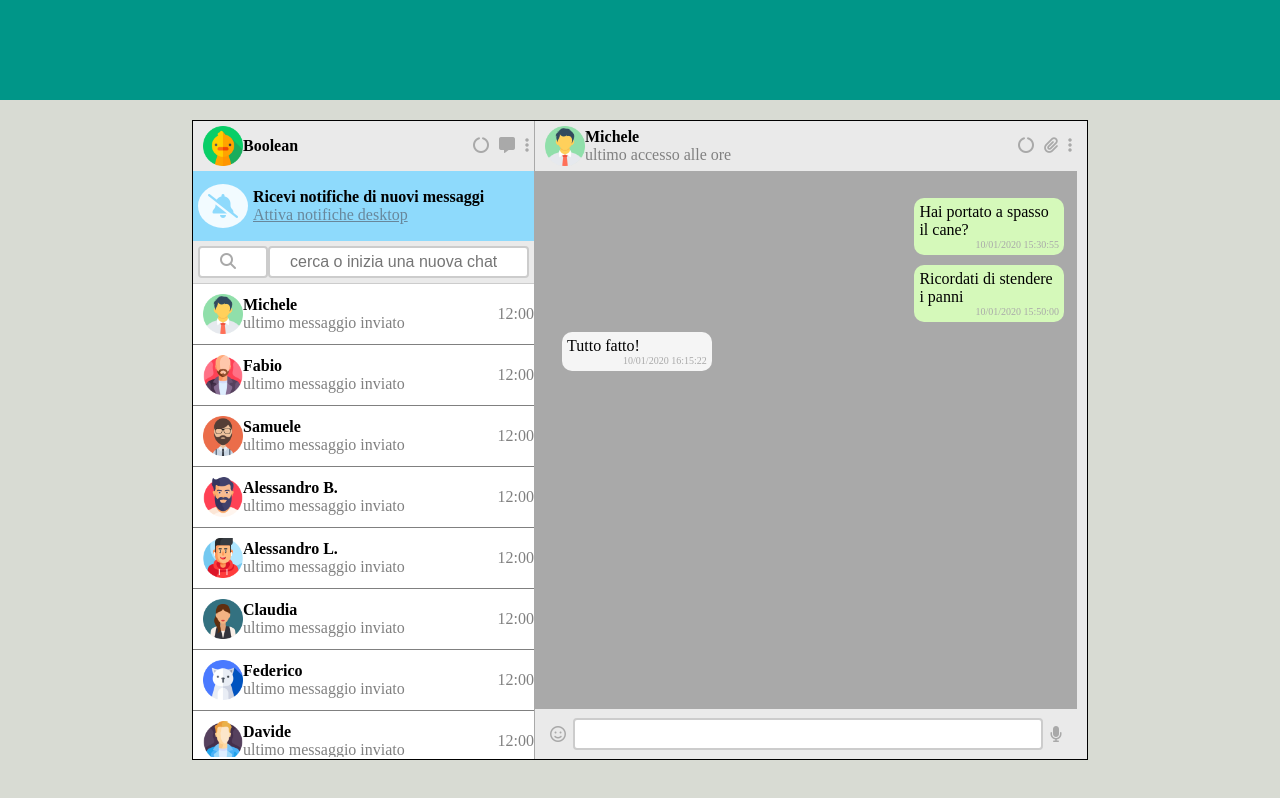
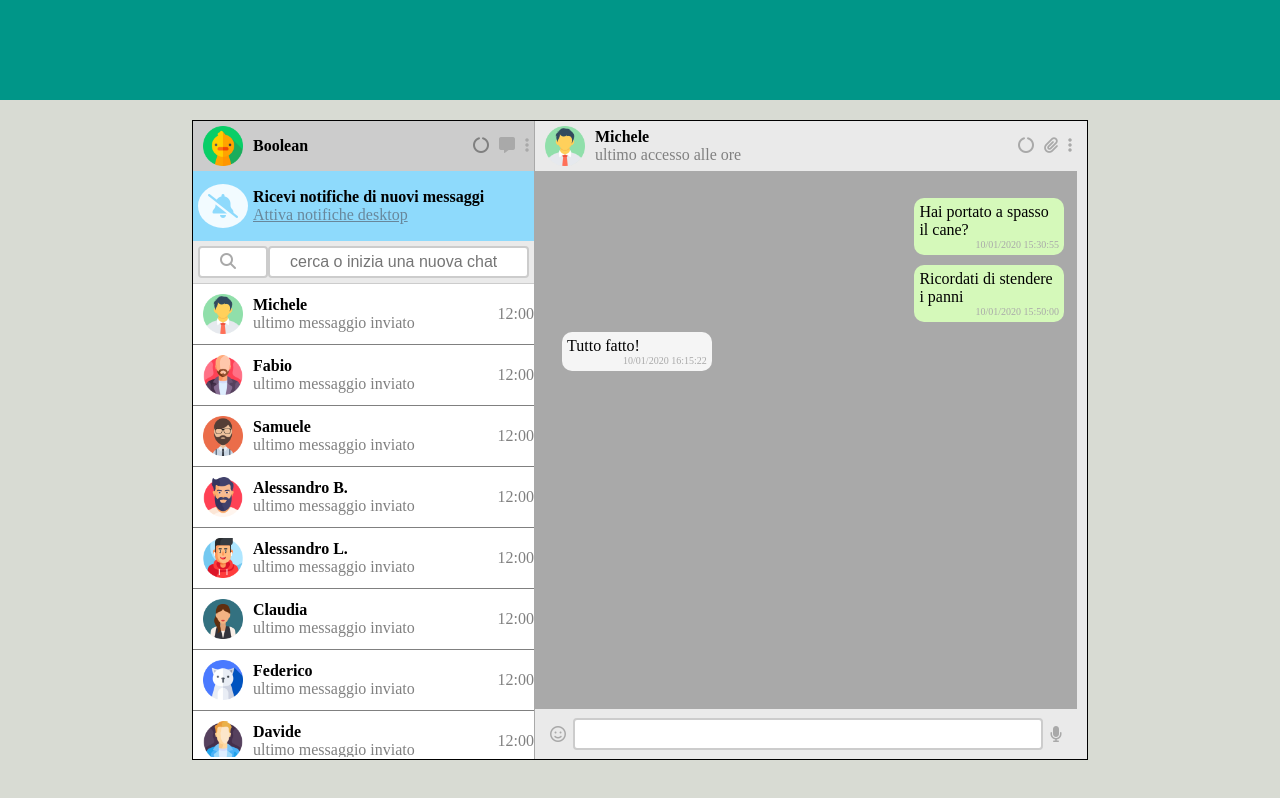
Before and after one commit to AriannaRuggirello/vue-boolzapp, a plain HTML site: page index.html in a window 1280 px wide. In both pictures the pointer is over the icon 481 px from the left and 145 px from the top of the page. Drawn offline with nearby package versions, Linux system fonts and the light colour scheme.

Commit message:
add hover

```diff
--- a/css/style.css
+++ b/css/style.css
@@ -29,6 +29,7 @@ a{
 
 img{
    width: 40px;
+   margin-right: 10px;
 }
 
 span{
@@ -38,6 +39,10 @@ span{
 i{
     padding: 0 5px;
     color: #a9a9a9;
+}
+
+i:hover{
+    color: gray;
 }
 
 .container{
@@ -65,6 +70,10 @@ i{
     align-items: center;
     height: 50px;
     background-color: #eaeaea;
+}
+
+.profile-avatar:hover{
+    background-color: #ccc;
 }
 
 .avatar-info{
@@ -125,6 +134,9 @@ input[type=text],.fa-magnifying-glass{
     align-items: center;
     border-bottom: 1px solid grey;
     padding: 10px 0;
+}
+.preview-chat:hover{
+    background-color:#ccc;
 }
 
 
```
